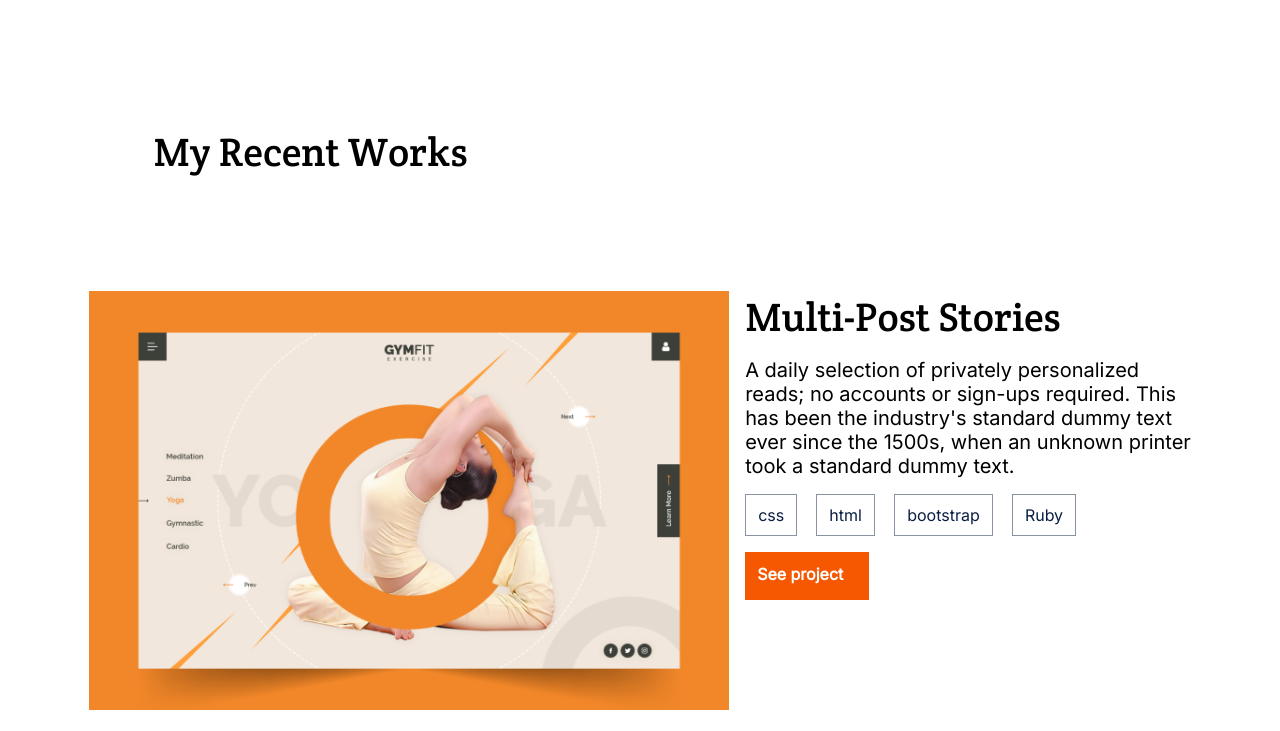
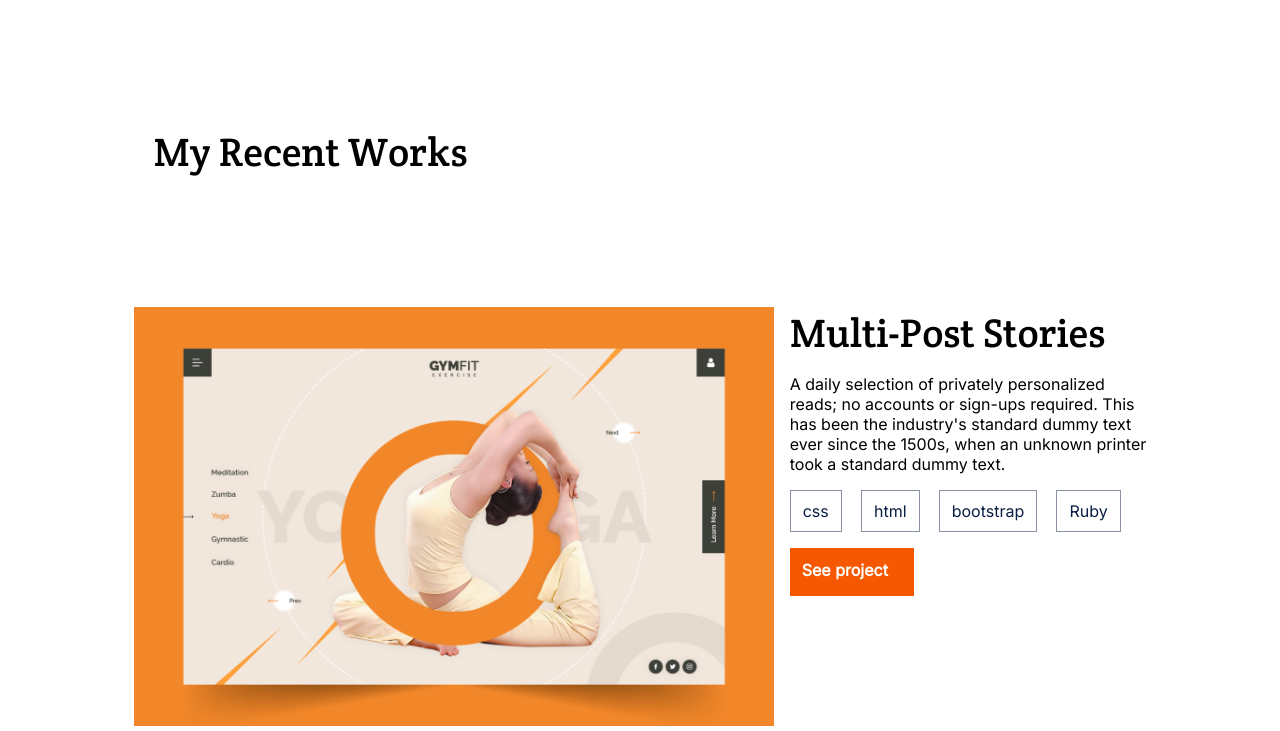
Before and after one commit to joramot/portfolio-desktop-version, a website: page index.html in a window 1280 px wide. Shown: the part 940-1671 px from the top of the page. Drawn offline with Linux system fonts and the light colour scheme.

Commit message:
FIX: Add works css class and defined all attribute, add style on the div element in works section in the index.html

```diff
--- a/css/style.css
+++ b/css/style.css
@@ -101,6 +101,14 @@ header a {
 
 /* *BEGIN Recent Works Section* */
 
+
+.works {
+  display: flex;
+  flex-direction: column;
+  gap: 1rem;
+  min-width: 758px;
+}
+
 .recent-works-container {
   background-color: #fff;
   display: flex;
@@ -122,7 +130,6 @@ header a {
 
 .multi-post img {
   width: 50%;
-
 }
 
 .info {
@@ -141,7 +148,7 @@ header a {
 
 .info p {
   margin: 0;
-  font-size: 1.25rem;
+  font-size: 1rem;
   font-weight: 400;
   font-family: Inter, sans-serif;
 }
@@ -635,6 +642,10 @@ a:focus {
     display: flex;
   }
 
+  .works {
+    display: flex;
+  }
+
   .contact-container {
     background-color: #fff;
     display: flex;
--- a/index.html
+++ b/index.html
@@ -20,7 +20,7 @@
       <a href=""> Home</a>
       <a href="">About</a>
       <a href="">Contact</a>
-      <a href=""><img src="./images/mail-icon.png" alt="">Email Access Icon</a>
+      <a href=""><img src="./images/mail-icon.png" alt="Email Access Icon"></a>
     </nav>
   </header>
   <section class="head">
@@ -45,7 +45,7 @@
   </section>
   <section class="works">
     <h3>My Recent Works</h3>
-    <div class="multi-post">
+    <div class="multi-post" style { align-self: center; }>
       <img src="./images/stories-img.png" alt="Girl doing gym fit exercises">
       <div class="info">
         <h3>Multi-Post Stories</h3>
```
